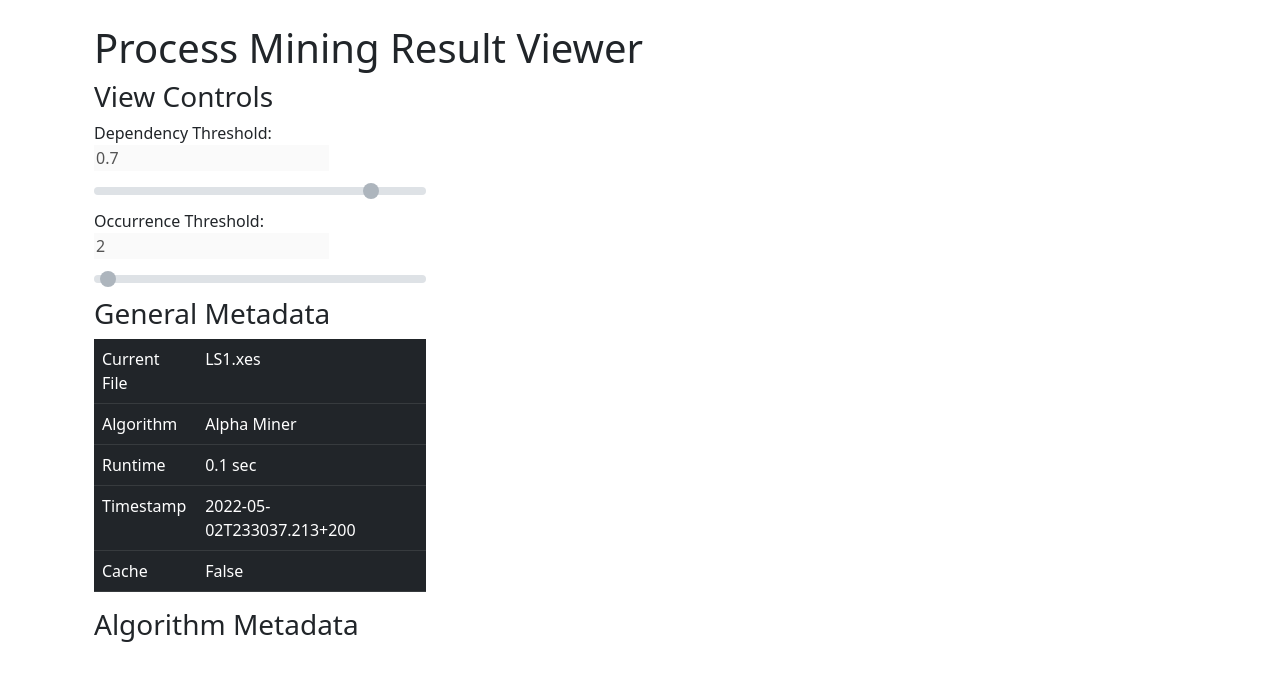
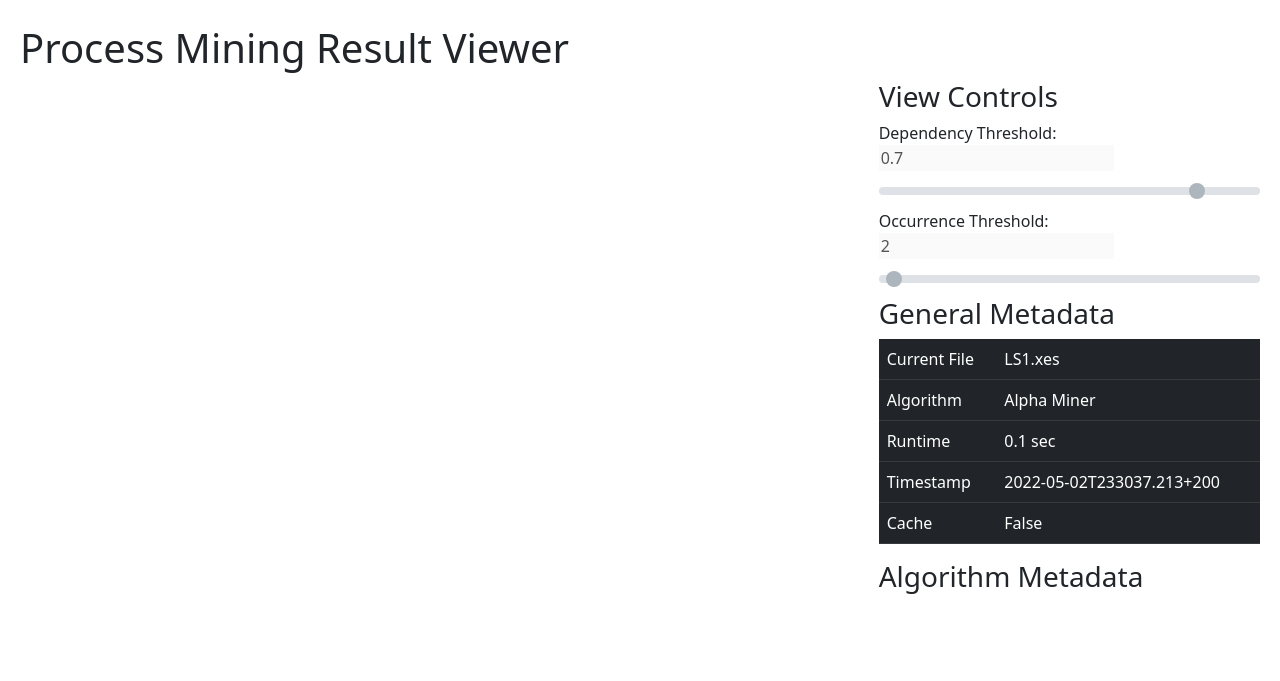
Before and after one commit to jsincn/ProcessMining, a Flask app: page / in a window 1280 px wide. Shown: the part 74-755 px from the top of the page. Run offline with Flask 2, Linux system fonts and the light colour scheme; some libraries are stand-ins or nearby versions.

Commit message:
Layout change

```diff
--- a/process_miner/templates/index.html
+++ b/process_miner/templates/index.html
@@ -37,17 +37,13 @@
     </div>
 </header>
 
-<div class="container px-4">
+<div style="margin-left: 20px; margin-right: 20px">
     <br>
     <h1>Process Mining Result Viewer</h1>
     <div class="row gx-5">
-        <div class="col-12">
+        <div class="col-8">
             <div id="output"></div>
         </div>
-
-
-    </div>
-    <div class="row gx-5">
         <div class="col-4">
             <h3>View Controls</h3>
             <label for="dependencyThresholdSlider" class="form-label heuristicThresholds">Dependency Threshold: <input
@@ -62,7 +58,8 @@
             <input type="range" id="occurrenceThresholdSlider"
                    class="form-range heuristicThresholds occurrenceThreshold" min="1" max="50" step="1.0" value="2"
                    disabled>
-            <h3>General Metadata</h3>
+
+                       <h3>General Metadata</h3>
             <table class="table table-dark">
                 <tbody>
                 <tr>
@@ -93,9 +90,15 @@
                 </tbody>
             </table>
         </div>
-        <div class="col-8">
+
+
+    </div>
+    <div class="row gx-5">
+        <div class="col-6">
             <div id="mostCommonNode"></div>
             <div id="successionHeatmap"></div>
+        </div>
+        <div class="col-6">
             <div id="occurrenceHistogram"></div>
             <div id="averageExecutionChainTypeTime"></div>
         </div>
```
